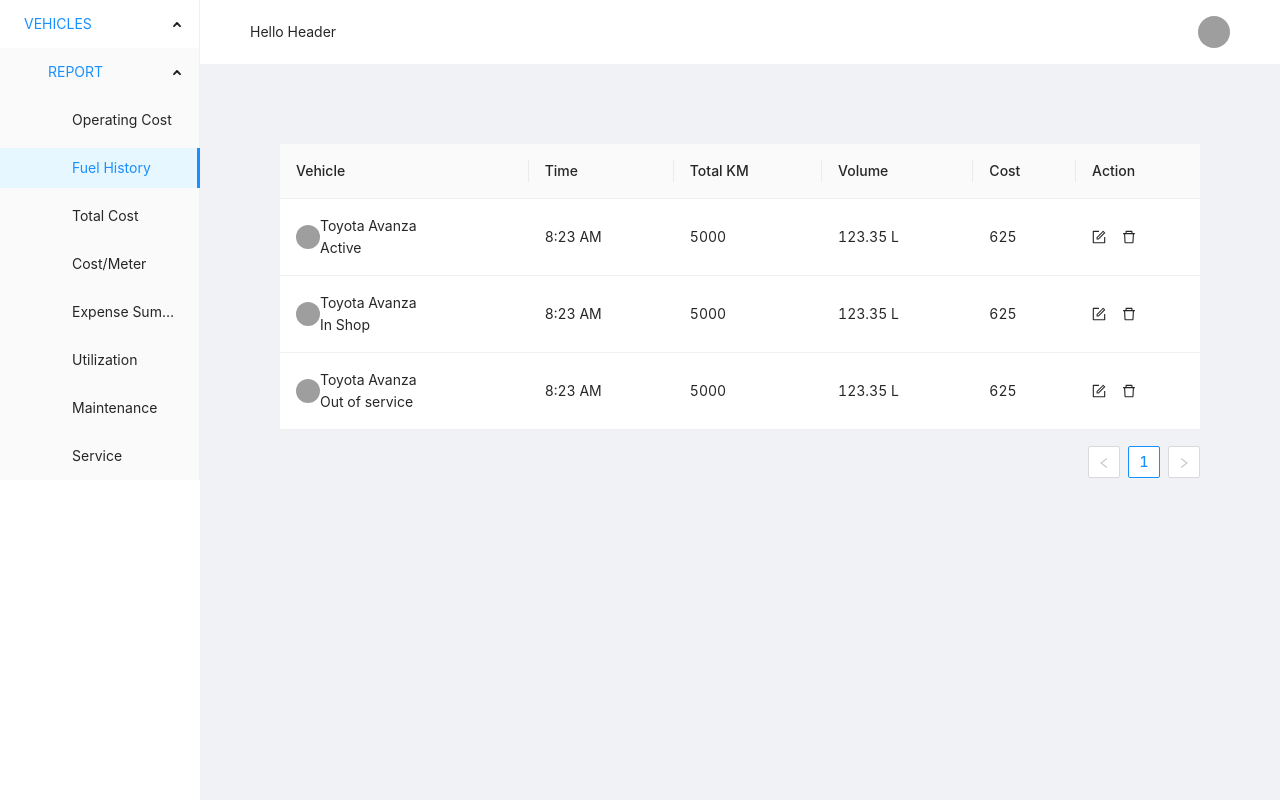
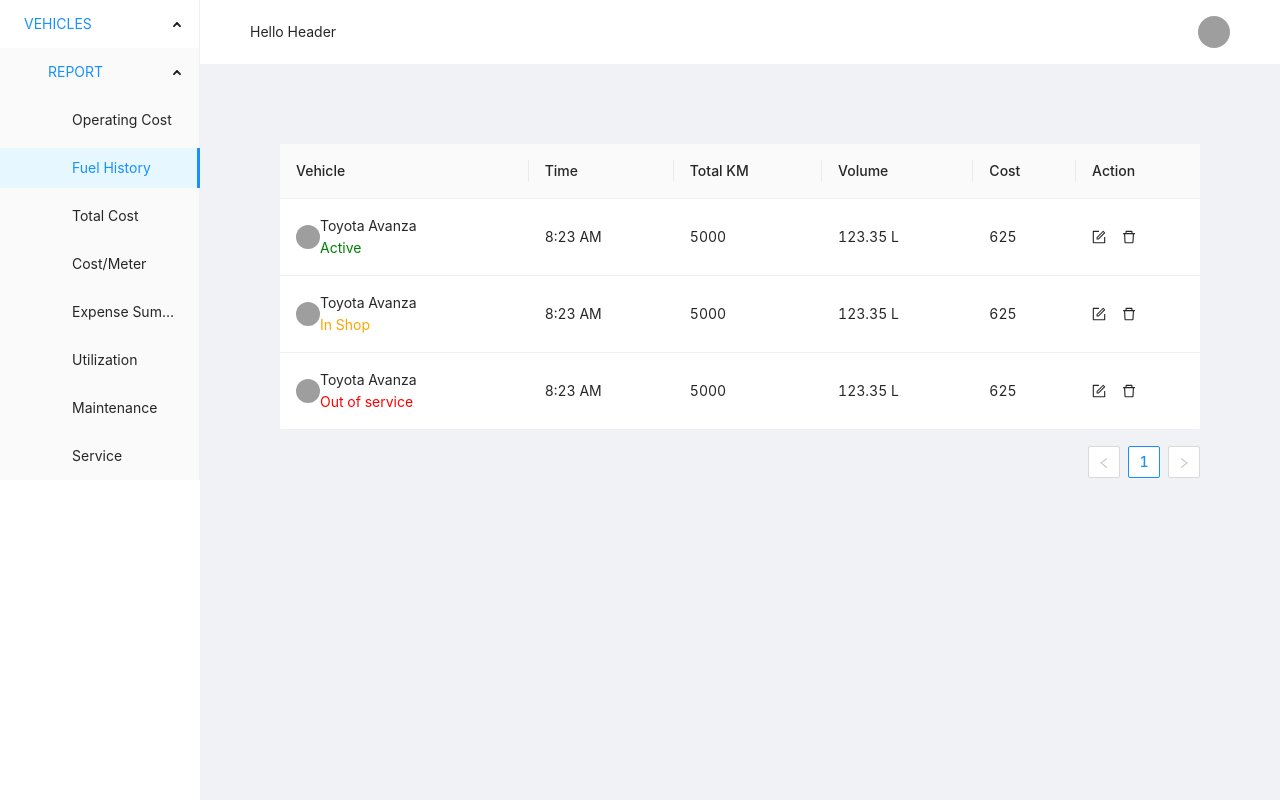
Before and after one commit to bassamZakaria/blink22_task, a React (Create React App) app: page /vehicles/reports/fuelHistory in a window 1280 px wide. Built offline with nearby package versions, Linux system fonts and the light colour scheme; grey boxes are pictures that could not be loaded.

Commit message:
Adjust status enum and color

```diff
--- a/src/components/FuelHistory/FuelHistoryTable/FuelHistoryTable.js
+++ b/src/components/FuelHistory/FuelHistoryTable/FuelHistoryTable.js
@@ -16,7 +16,9 @@
           </div>
           <div>
             <div>{row?.name}</div>
-            <div>{VehicleStatus[row?.status]}</div>
+            <div style={{ color: VehicleStatus[row?.status].color }}>
+              {VehicleStatus[row?.status].label}
+            </div>
           </div>
         </div>
       );
@@ -80,5 +82,5 @@
 ];
 
 export const FuelHistoryTable = () => {
-  return <Table columns={columns} dataSource={data} />;
+  return <Table columns={columns} dataSource={data} top="topRight" />;
 };
--- a/src/utils/Enums/VehicleStatus.js
+++ b/src/utils/Enums/VehicleStatus.js
@@ -1,5 +1,5 @@
 export const VehicleStatus = {
-  ACTIVE: 'Active',
-  IN_SHOP: 'In Shop',
-  OUT_OF_SERVICE: 'Out of service',
+  ACTIVE: { label: 'Active', color: 'green' },
+  IN_SHOP: { label: 'In Shop', color: 'orange' },
+  OUT_OF_SERVICE: { label: 'Out of service', color: 'red' },
 };
```
